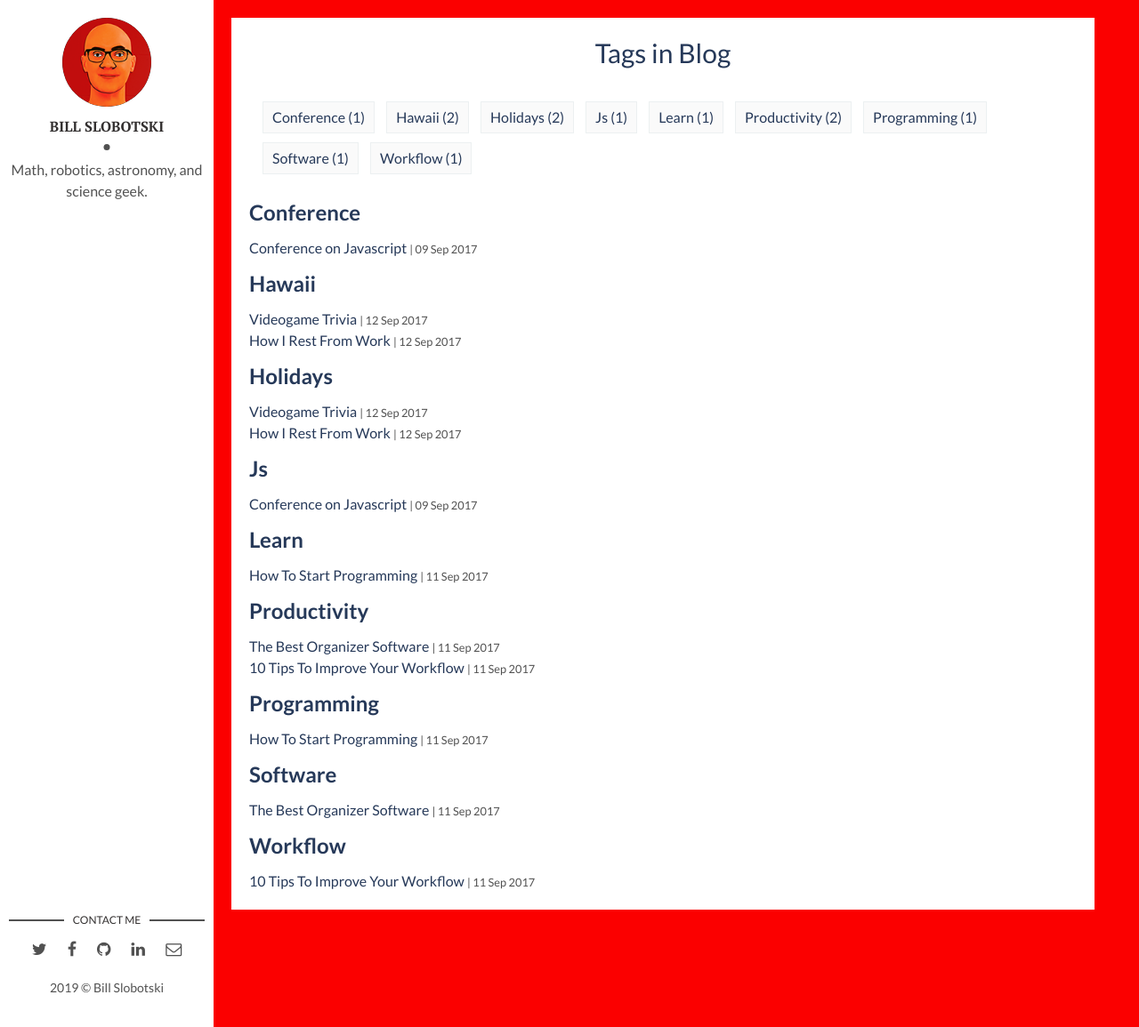
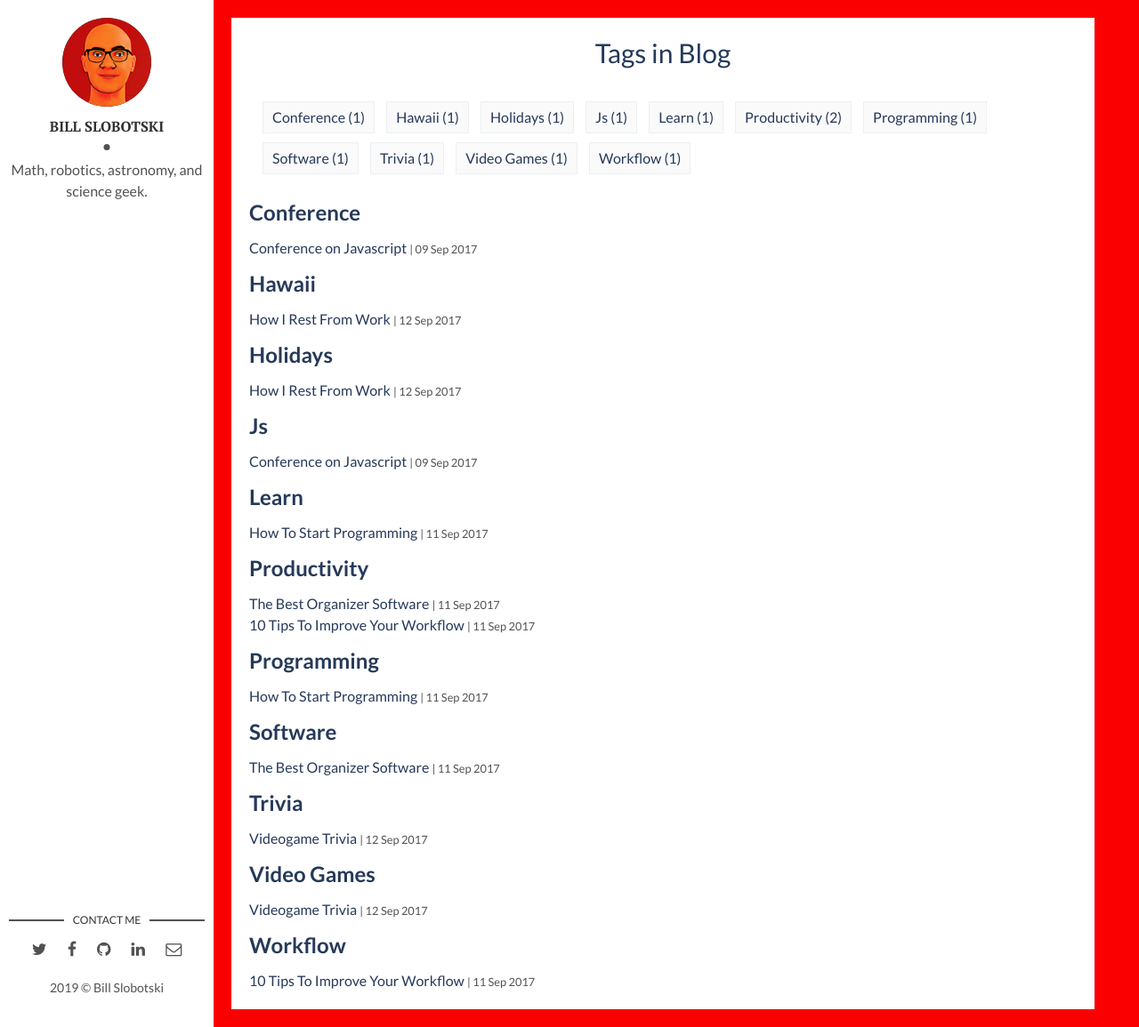
Before and after one commit to cgbotski/cgbotski.github.io, a Jekyll site: the page built from tags.html, in a window 1280 px wide and 1155 px high. Shown: the whole window at 89% size. Built offline with Jekyll 4.4.1, drawn with Linux system fonts in a browser that asks for light colours.

Commit message:
Update 2019-09-17-trivia-game.markdown

```diff
--- a/_posts/2019-09-17-trivia-game.markdown
+++ b/_posts/2019-09-17-trivia-game.markdown
@@ -5,5 +5,5 @@ date: 2017-09-12 13:32:20 +0300
 description: Burn on your mind on these videogame nuggets!  # Add post description (optional)
 img: tempest.jpg # Add image post (optional)
 fig-caption: Ahh, Tempest! # Add figcaption (optional)
-tags: [Holidays, Hawaii]
+tags: [Trivia, Video Games]
 ---
```
